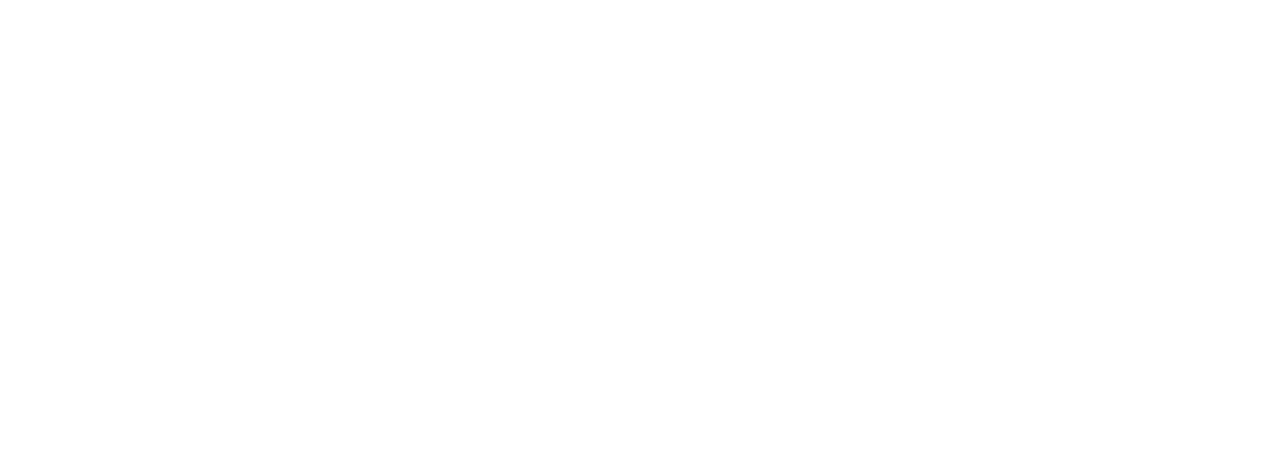
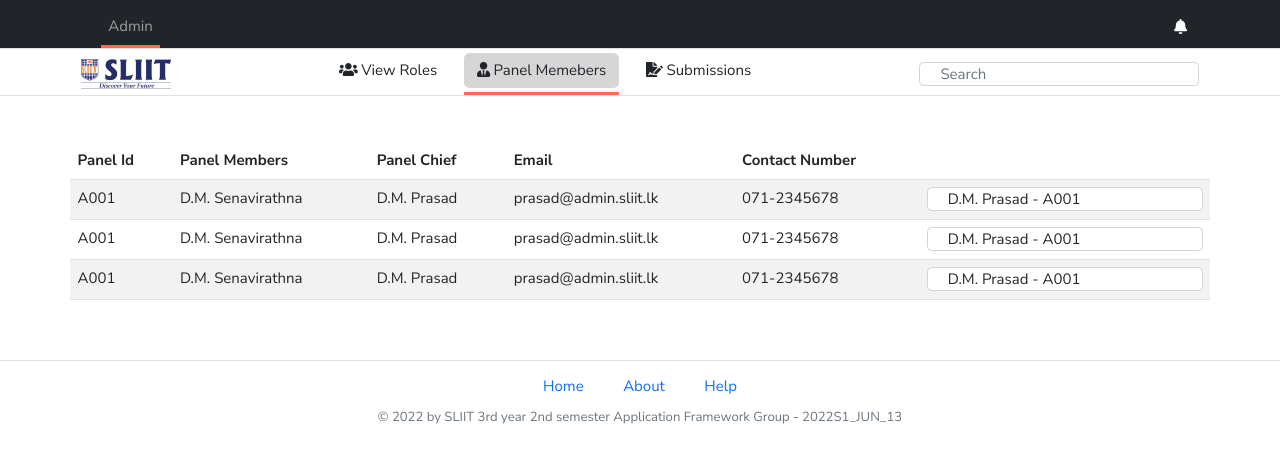
Before and after one commit to dinethpiyumantha/sliit-reasearch-management-tool-frontend, a React (Vite) app: page /admin/panelmembers in a window 1280 px wide. Before the commit this address had no page. Shown: the top 462 px of the page. Built offline with nearby package versions, Linux system fonts and the light colour scheme.

Commit message:
Panel members interface is completed

```diff
--- a/src/App.jsx
+++ b/src/App.jsx
@@ -10,8 +10,8 @@
 import Home from './pages/home/Home';
 
 import ViewRoles from './pages/admin/ViewRoles';
-import PanelMembers from './pages/admin/PanelMembers';
 import Submission from './pages/admin/Submission';
+import PanelMembersList from './pages/admin/PanelMembersList';
 
 export default function App() {
   return (
@@ -26,8 +26,8 @@
         <Route path="/group/discussion" element={<Chat/>} />
 
         <Route path="/admin" element={<ViewRoles/>} />
-        <Route path="/panelmembers" element={<PanelMembers/>} />
-        <Route path="/submission" element={<Submission/>} />
+        <Route path="/admin/panelmembers" element={<PanelMembersList/>} />
+        <Route path="/admin/submission" element={<Submission/>} />
       </Routes>
     </div>
   )
--- a/src/components/navigation-bar/AdminNavigationBar.jsx
+++ b/src/components/navigation-bar/AdminNavigationBar.jsx
@@ -47,14 +47,14 @@
                                     <span className="ms-1">View Roles</span>
                                 </Link>
                             </li>
-                            <li className={(path == '/panelmembers') ? 'nav-item nav-active pb-1' : 'nav-item pb-1'}>
-                                <Link to="/panelmembers" className={(path == '/panelmembers') ? 'btn nav-item-btn-active' : 'btn'}>
+                            <li className={(path == '/admin/panelmembers') ? 'nav-item nav-active pb-1' : 'nav-item pb-1'}>
+                                <Link to="/admin/panelmembers" className={(path == '/admin/panelmembers') ? 'btn nav-item-btn-active' : 'btn'}>
                                 <i class="fas fa-user-tie"></i>
                                 <span className="ms-1">Panel Memebers</span>
                             </Link>
                             </li>
-                            <li className={(path == '/submission') ? 'nav-item nav-active pb-1' : 'nav-item pb-1'}>
-                                <Link to="/submission" className={(path == '/submission') ? 'btn nav-item-btn-active' : 'btn'}>
+                            <li className={(path == '/admin/submission') ? 'nav-item nav-active pb-1' : 'nav-item pb-1'}>
+                                <Link to="/admin/submission" className={(path == '/admin/submission') ? 'btn nav-item-btn-active' : 'btn'}>
                                 <i class="fas fa-file-signature"></i>
                                 <span className="ms-1">Submissions</span>
                             </Link>
--- a/src/pages/admin/PanelMembers.jsx
+++ /dev/null
@@ -1,15 +0,0 @@
-import React from 'react'
-import FooterBar from '../../components/footer-bar/FooterBar'
-import AdminNavigationBar from '../../components/navigation-bar/AdminNavigationBar'
-import NavigationBar from '../../components/navigation-bar/NavigationBar'
-
-export default function ViewRoles() {
-
-    return (
-        <div>
-            <AdminNavigationBar />
-
-            <FooterBar />
-        </div>
-    )
-}
--- /dev/null
+++ b/src/pages/admin/PanelMembersList.jsx
@@ -0,0 +1,86 @@
+import { borderRadius } from '@mui/system'
+import React from 'react'
+import FooterBar from '../../components/footer-bar/FooterBar'
+import AdminNavigationBar from '../../components/navigation-bar/AdminNavigationBar'
+import NavigationBar from '../../components/navigation-bar/NavigationBar'
+
+export default function PanelMembersList() {
+
+    const panelDetails = [
+        {
+          pid: "A001",
+          pmembers: "D.M. Senavirathna",
+          chief: "D.M. Prasad",
+          email: "prasad@admin.sliit.lk",
+          phone: "071-2345678",
+        },
+        {
+          pid: "A001",
+          pmembers: "D.M. Senavirathna",
+          chief: "D.M. Prasad",
+          email: "prasad@admin.sliit.lk",
+          phone: "071-2345678",
+        },
+        {
+          pid: "A001",
+          pmembers: "D.M. Senavirathna",
+          chief: "D.M. Prasad",
+          email: "prasad@admin.sliit.lk",
+          phone: "071-2345678",
+        },
+      ]
+
+      const groups = [
+          {
+            id: "A001",
+            name: "D.M. Prasad",
+          },
+          {
+            id: "A002",
+            name: "D.M. Prasad S",
+          },
+      ]
+
+    return (
+        <div>
+            <AdminNavigationBar />
+            <div className="container mt-5">
+            <div className="row d-flex justify-content-center">
+            <table className="col-md-8 table table-striped">
+                <thead>
+                <tr>
+                    <th>Panel Id</th>
+                    <th>Panel Members</th>
+                    <th>Panel Chief</th>
+                    <th>Email</th>
+                    <th>Contact Number</th>
+                    <th></th>
+                </tr>
+                </thead>
+                <tbody>
+                {panelDetails.map((panel, index) => (
+                    <tr key={index}>
+                        <td>{panel.pid}</td>
+                        <td>{panel.pmembers}</td>
+                        <td>{panel.chief}</td>
+                        <td>{panel.email}</td>
+                        <td>{panel.phone}</td>
+
+                        <td>
+                            <select className="form-control">
+                                {groups.map((group, index) => (
+                                    <option key={index} value={group.id}>{group.name + " - " + group.id}</option>
+                                ))}
+                            </select>
+                        </td>
+                    </tr>
+                ))}
+
+                </tbody>
+            </table>
+            </div>
+            </div>
+            <FooterBar />
+        </div>
+    )
+}
```
